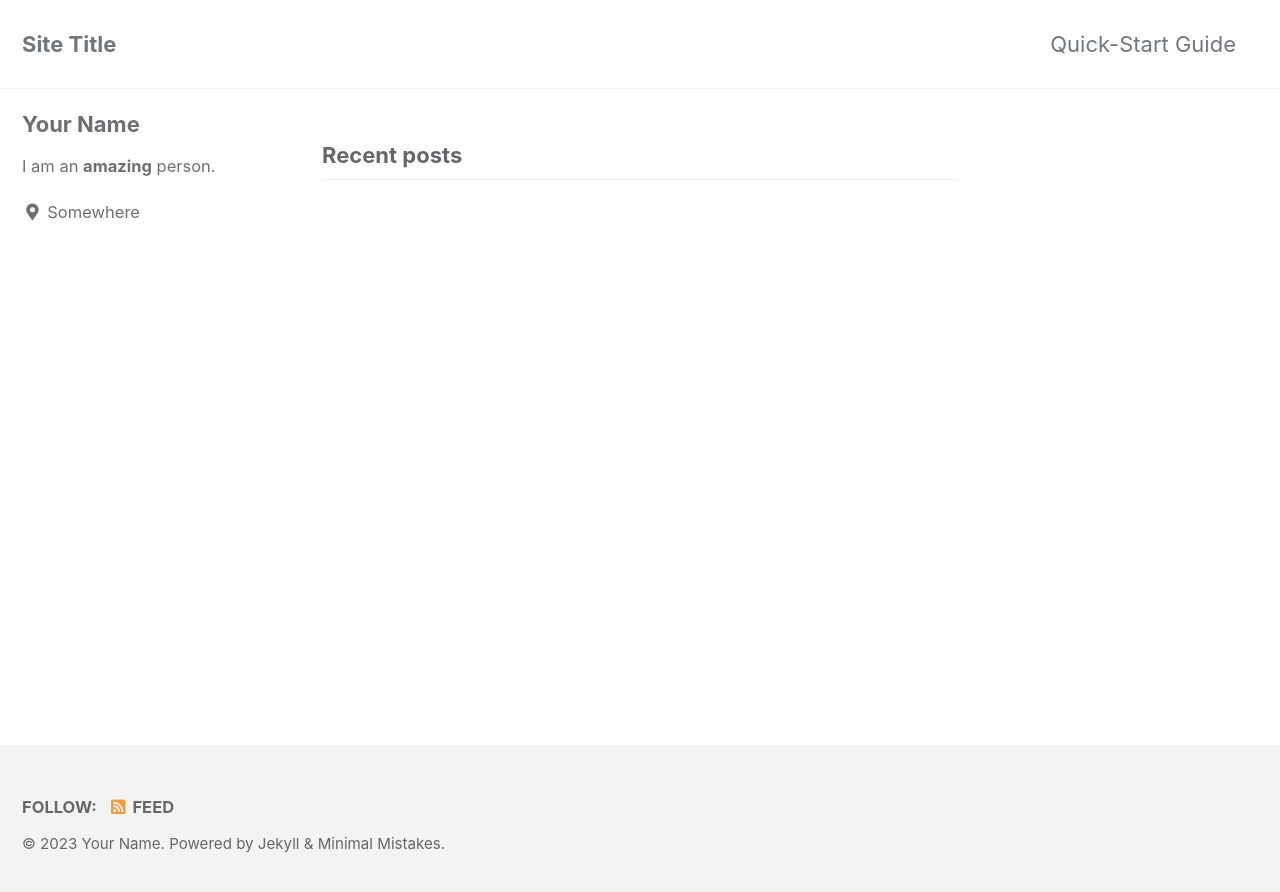
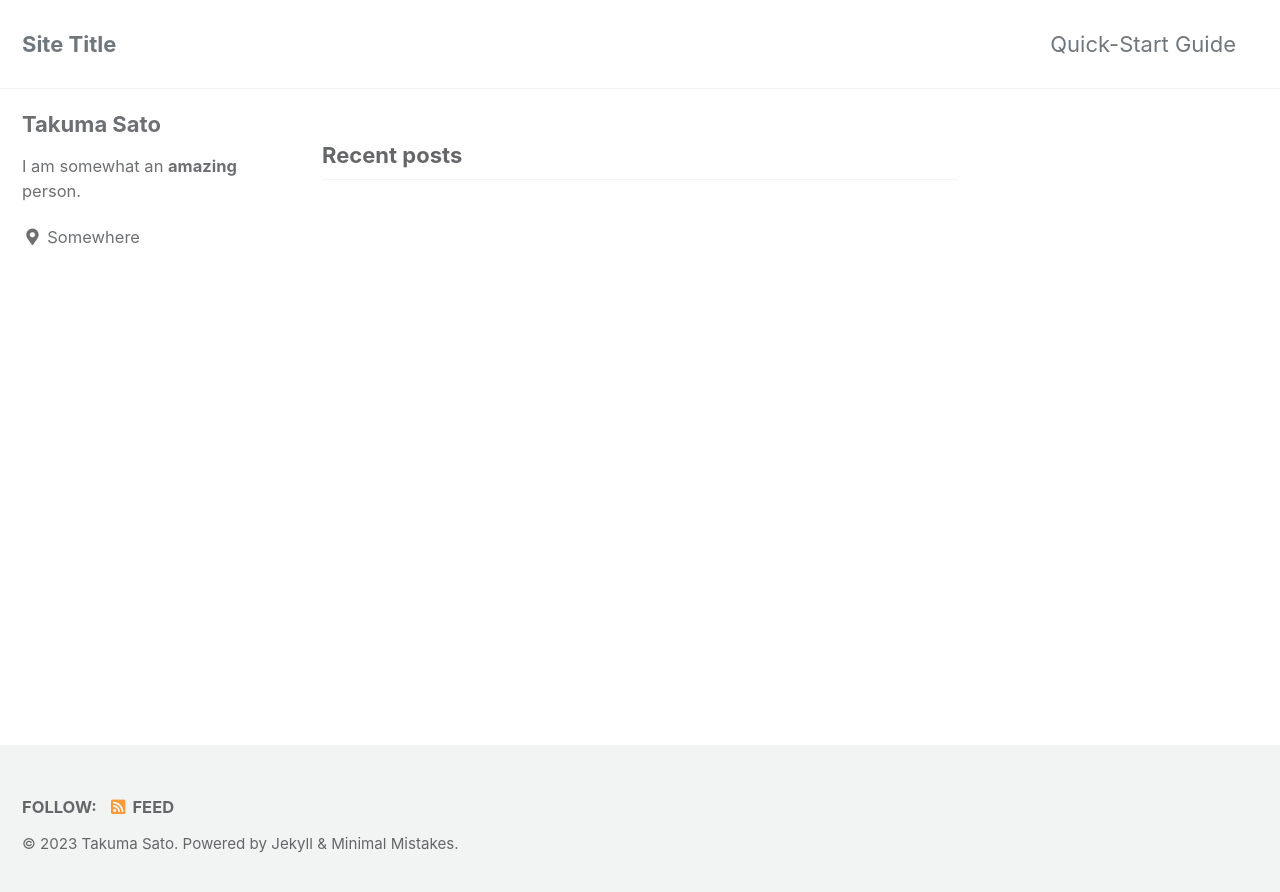
Before and after one commit to mambo-san/mambo-san.github.io, a Jekyll site: the page built from index.html, in a window 1280 px wide. Shown: the top 892 px of the page. Built offline with Jekyll 4.4.1, drawn with Linux system fonts in a browser that asks for light colours; cached includes are drawn as plain includes; the list of posts is cut into pages by our own code.

Commit message:
Testing auto deploy

```diff
--- a/_config.yml
+++ b/_config.yml
@@ -19,7 +19,7 @@ locale                   : "en-US"
 title                    : "Site Title"
 title_separator          : "-"
 subtitle                 : # site tagline that appears below site title in masthead
-name                     : "Your Name"
+name                     : "Takuma Sato"
 description              : "An amazing website."
 url                      : # the base hostname & protocol for your site e.g. "https://mmistakes.github.io"
 baseurl                  : # the subpath of your site, e.g. "/blog"
@@ -104,9 +104,9 @@ analytics:
 
 # Site Author
 author:
-  name             : "Your Name"
+  name             : "Takuma Sato"
   avatar           : # path of avatar image, e.g. "/assets/images/bio-photo.jpg"
-  bio              : "I am an **amazing** person."
+  bio              : "I am somewhat an **amazing** person."
   location         : "Somewhere"
   email            :
   links:
```
Also changed, not shown: README.md.
